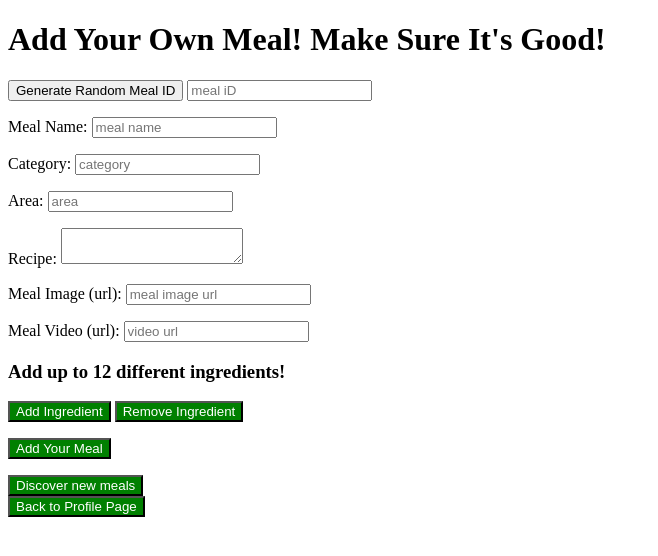
After one commit to DannyEzechukwu/recipe_app, a Flask app: page /create_a_meal in a window 1280 px wide. The commit adds this page. Shown: the top 556 px of the page, without its empty margins (0-658 px from the left). Run offline with Flask 2, Linux system fonts and the light colour scheme; the visitor is signed in with stand-in values (Sample User, id 1); data comes from the database, SQL or seed files in the repository.

Commit message:
Completed Add Meal to database feature in server.py

```diff
--- a/seed_food_database.py
+++ b/seed_food_database.py
@@ -61,7 +61,7 @@ for letter in first_letters:
                     #Return "chef's preference" if measurementis not available
                     measurement = meal_dictionary.get(f'strMeasure{measure_ingredient_number}', "chef's preference")
                     #Create a tuple that contains ingredient name, measurement and meal_id
-                    ingredient_tuple  = (meal_id, meal_dictionary[key], measurement,)
+                    ingredient_tuple  = (meal_id, meal_dictionary[key].title(), measurement,)
                     ingredients.append(ingredient_tuple)
 
                     #Loop through each tuple in ingredients set
--- a/server.py
+++ b/server.py
@@ -87,43 +87,42 @@ def confirm():
 #Route that displays a user's 6 most recent ratings and comments
 @app.route("/user_profile/<int:user_id>")
 def user_profile(user_id):
-    if 'id' in session:
 
-        #Identify user by value of session["id"]
-        user = crud.get_user_by_id(user_id)
+    #Identify user by value of user_id
+    user = crud.get_user_by_id(user_id)
 
-        #Container to hold name of meals rated
-        meals_scored = []
-        #Container to hold rated meal image url
-        rated_meal_images = []
-        #Container to rating scores
-        rating_scores = []
-        #Container to hold comment user maid on meal
-        meal_comments = []
-        #Container to hold  dates and times scores were given
-        rating_and_comment_created_at = []
+    #Container to hold name of meals rated
+    meals_scored = []
+    #Container to hold rated meal image url
+    rated_meal_images = []
+    #Container to rating scores
+    rating_scores = []
+    #Container to hold comment user maid on meal
+    meal_comments = []
+    #Container to hold  dates and times scores were given
+    rating_and_comment_created_at = []
 
-        #List of ratings given by user in the session
-        ratings = crud.get_ratings_by_user_id(user_id)
-        for rating in ratings:
-            rating_scores.append(rating.score)
-            rating_and_comment_created_at.append(rating.created_at)
+    #List of ratings given by user in the session
+    ratings = crud.get_ratings_by_user_id(user_id)
+    for rating in ratings:
+        rating_scores.append(rating.score)
+        rating_and_comment_created_at.append(rating.created_at)
 
-            meal = crud.get_meal_by_id(rating.rating_meal_id)
-            meals_scored.append((meal.meal_name , meal.meal_id))
-            rated_meal_images.append(meal.meal_image_url)
+        meal = crud.get_meal_by_id(rating.rating_meal_id)
+        meals_scored.append((meal.meal_name , meal.meal_id))
+        rated_meal_images.append(meal.meal_image_url)
 
-        comments = crud.get_comments_by_user_id(user_id)
-        for comment in comments:
-            meal_comments.append(comment.comment)
+    comments = crud.get_comments_by_user_id(user_id)
+    for comment in comments:
+        meal_comments.append(comment.comment)
 
-        #Zip lists to get elements in following format
-        #(name_of_meal, score, time_created)
-        meal_scores_comments_and_times = list(zip(meals_scored,
-                                    rated_meal_images,
-                                    rating_scores,
-                                    meal_comments,
-                                    rating_and_comment_created_at ))
+    #Zip lists to get elements in following format
+    #(name_of_meal, score, time_created)
+    meal_scores_comments_and_times = list(zip(meals_scored,
+                                rated_meal_images,
+                                rating_scores,
+                                meal_comments,
+                                rating_and_comment_created_at ))
 
 
     return render_template("user_details_page.html",
@@ -140,17 +139,19 @@ def user_profile(user_id):
 @app.route("/get_a_meal")
 def get_meals():
 
+    user = crud.get_user_by_id(session["id"])
     categories = sorted(crud.get_all_categories())
     areas = sorted(crud.get_all_areas())
 
     ingredients_set = set()
     ingredients = crud.get_all_ingredients()
     for ingredient in ingredients:
-        ingredients_set.add(ingredient.ingredient_name)
+        ingredients_set.add(ingredient.ingredient_name.title())
 
     ingredients_list = sorted(list(ingredients_set))
 
     return render_template("meal_picker.html",
+                    user = user,
                     categories = categories,
                     areas = areas,
                     ingredients = ingredients_list)
@@ -187,7 +188,7 @@ def get_meals_to_display():
             "area":  meal_object.area
         })
 
-
+    #Return josinified output that can be retrieved by fetch call in JS
     return jsonify({"meals" : random.sample(frontend_meals, 16)})
 
 
@@ -223,38 +224,129 @@ def show_meal_details(meal_name, meal_id):
         meal_rating_score_list.append(rating.score)
 
         if meal_rating_score_list:
-            average_score += round(sum(meal_rating_score_list) / len(meal_rating_score_list), 2)
+            average_score = round(sum(meal_rating_score_list) / len(meal_rating_score_list), 2)
+
+    print(average_score)
 
 
-    return render_template("meal_details_page.html", user = user,
+    return render_template("meal_details_page.html",
+                           user = user,
                            meal = meal,
                            meal_ingredients = meal_ingredients,
                            average_score  = average_score,
                            meal_comments_list = meal_comments_list)
+
+#Route to let users create their own meal to add to the database
+#Data is sent to /add_a_meal
+@app.route("/create_a_meal")
+def create_a_meal():
+    user = crud.get_user_by_id(session["id"])
+
+    return render_template("add_a_meal.html",
+                    user = user)
 #----------------------------------------------------------------------
 
 #ADDING DATA TO  DATABASE
 
 #Creating a new rating and add it to the database
 @app.route("/add_rating_and_comment/<meal_name>/<int:meal_id>", methods = ["POST"])
-def add_rating(meal_name, meal_id):
+def add_rating_and_comment(meal_name, meal_id):
 
     #Identify user in the session
     user_id = session["id"]
     #Rating score and comment from web page retrieved from
     score = request.form.get("rating")
-    comment = request.form.get("comment")
+    comment = request.form.get("comment-field")
+
+    #Handle no comment being added
+    if not comment:
+        flash("Please add your thoughts. We'd love to hear form you!")
 
     #Create rating and comment Add both to database
-    new_rating = crud.create_rating(user_id, meal_id, score)
-    new_comment = crud.create_comment(user_id, meal_id, comment)
-    db.session.add(new_rating)
-    db.session.add(new_comment)
-    db.session.commit()
+    else:
+        new_rating = crud.create_rating(user_id, meal_id, score)
+        new_comment = crud.create_comment(user_id, meal_id, comment)
+        db.session.add(new_rating)
+        db.session.add(new_comment)
+        db.session.commit()
 
-    flash("Comment and Rating Added!")
+        flash("Comment and Rating Added!")
 
     return redirect(f"/recipe/{meal_name}/{meal_id}")
+
+
+#Creating a new meal and ingredients and add it to the database
+@app.route("/add_a_meal", methods = ["POST"])
+def add_meal_and_ingredients():
+
+    #Retrieve data from the form in the /create_a_meal route
+    meal_id = int(request.form.get("meal-id"))
+    meal_name = request.form.get("meal-name").title()
+    category = request.form.get("meal-category").title()
+    area = request.form.get("meal-area").title()
+    recipe = request.form.get("meal-recipe")
+    meal_image_url = request.form.get("meal-image")
+    meal_video_url = request.form.get("meal-video")
+
+    #List to hold Ingredient data from form
+    ingredient_tuple_list = []
+
+    #Loop from 1 - 12 since you can only include a max of
+    #12 ingredients
+    for i in range(1, 13):
+        ingredient_name = request.form.get(f"ingredient{i}")
+        ingredient_measure = request.form.get(f"measure{i}")
+        ingredient_image = request.form.get(f"image{i}")
+        ingredient_tuple_list.append((ingredient_name, ingredient_measure, ingredient_image))
+
+    #List comprehension to obtain elements with actual data
+    ingredient_tuple_list_with_data = [element for element in ingredient_tuple_list if element != (None, None, None)]
+
+    #Condition to create meal object and ingredients
+    if not crud.get_meal_by_id(meal_id):
+        new_meal = crud.create_meal(meal_id,
+                    meal_name,
+                    category,
+                    area,
+                    recipe,
+                    meal_image_url,
+                    meal_video_url)
+
+        db.session.add(new_meal)
+        db.session.commit()
+
+        #Loop through tuples in ingredient list data
+        for tuple in ingredient_tuple_list_with_data:
+            #Check to see if the ingredient already exists within database
+            if crud.get_ingredient_by_name(tuple[0]):
+                #If ingredient does exist, use existing name and image to identify ingredient
+                new_ingredient = crud.create_ingredient(meal_id,
+                    crud.get_ingredient_by_name(tuple[0]).ingredient_name,
+                    tuple[1],
+                    crud.get_ingredient_by_name(tuple[0]).ingredient_image_url)
+
+                db.session.add(new_ingredient)
+                db.session.commit()
+
+            #If ingredient does exist, use inputs from form to identify ingredient
+            else:
+                new_ingredient = crud.create_ingredient(meal_id,
+                    tuple [0],
+                    tuple[1],
+                    tuple[2])
+
+                db.session.add(new_ingredient)
+                db.session.commit()
+
+        flash("New Meal Added and Ingredients Added!")
+
+    else:
+        flash("Generate a new meal id!")
+
+
+
+    return redirect("/create_a_meal")
+
 
 
 
--- a/static/css/foodapp_style.css
+++ b/static/css/foodapp_style.css
@@ -1,3 +1,11 @@
+/* All Buttons */
+
+.button{
+  color: white;
+  background-color: green;
+}
+
+
 /* Recipe Page Styles */
 
 div.meal-details-visuals-container {
@@ -24,6 +32,7 @@ div.previous-meal-comments {
   padding: 1em;
 }
 
+/* Get a Meal Page Styles */
 .meal-item {
   width: 16em;
   height: 16em;
--- a/static/js/foodapp.js
+++ b/static/js/foodapp.js
@@ -1,4 +1,5 @@
-// Removes flash message when a user logs in or is unable to log in
+// Removes all flash messages
+
 const removeFlashButton = document.getElementById("removeflash");
 const elementToRemove = document.getElementById("flash");
 
@@ -9,9 +10,9 @@ if (removeFlashButton) {
   })
 }
 
-// Renders meals based on inputs given
+// Renders meals based on inputs given on meal_details_poage
 
-const theMealFormButton = document.querySelector("#submit-form-button");
+const theMealFormButton = document.querySelector("#submit-options-for-meal-button");
 
 if (theMealFormButton){
 
@@ -38,6 +39,7 @@ if (theMealFormButton){
             <p>Category: ${meal.category}</p>
             <p>Area: ${meal.area}</p>
             <img src="${meal.image}" alt="${meal.name}" class="mini-meal" />
+            <br>
             <a href="/recipe/${meal.name}/${meal.id}">
               <button class = "button"> Explore Meal </button>
             </a>
@@ -47,3 +49,75 @@ if (theMealFormButton){
       });
   })
 }
+
+
+// Generate random meal id between 55,000 and 60,000 on
+// add_a_meal page
+const generateMealIdButton = document.getElementById("get-meal-id");
+const mealId = document.getElementById("meal-id");
+
+if (generateMealIdButton){
+  generateMealIdButton.addEventListener("click", (evt) => {
+    evt.preventDefault();
+    mealId.value = randomId = Math.floor(Math.random() * (60000 - 55000) + 55000);
+  })
+}
+
+
+//Include or Remove ingredients for the meal being added on the add_a_meal page
+const ingredientAdderButton = document.getElementById("ingredient-adder");
+const ingredientRemoverButton = document.getElementById('ingredient-remover');
+const addedIngredientsSection = document.getElementById("ingredients");
+// unique identifier for id and name for ingredient elements
+let idIncrementer = 0;
+// incrementer to keep number of ingredients added to no more than 12
+let ingredientsAdded = 0;
+
+if (ingredientAdderButton){
+  ingredientAdderButton.addEventListener("click", (evt) => {
+    evt.preventDefault();
+    if (ingredientsAdded < 12){
+      ingredientsAdded ++;
+      idIncrementer ++;
+      addedIngredientsSection.insertAdjacentHTML("beforeend",
+      `<p>
+          Ingredient${idIncrementer}: <input type="text"  name="ingredient${idIncrementer}" id="ingredient${idIncrementer}" placeholder="ingredient" />
+          Measure:  <input type="text"  name="measure${idIncrementer}" id="measure${idIncrementer}" placeholder="measure" />
+          Ingredient Image (url):  <input type="text" name="image${idIncrementer}" id="image${idIncrementer}" placeholder="ingredient image url" />
+      </p>`
+      )
+    } else{
+      ingredientAdderButton.disabled = true;
+      alert("12 ingredients have been added.")
+    }
+  })
+}
+
+if (ingredientRemoverButton){
+  ingredientRemoverButton.addEventListener("click", (evt) => {
+    evt.preventDefault();
+    if (addedIngredientsSection.childNodes.length > 2){
+      addedIngredientsSection.lastChild.remove();
+    } else{
+      alert("No ingredients to remove");
+    }
+  })
+}
+
+// Add a Meal
+// JS handle submit event on the form to prevent default behavior
+// JS build the object for the new meal that you are going to submit
+/*
+{ category: "beef", area: "America", ingredients: [
+  {name: "food1", quantity: "5 cups"},
+  {name: "food2", quantity: "3 Tbsp"}
+] }
+
+fetch("/create_meal", {}) // set type to POST, and add above object as the body
+
+
+BACKEND
+request.form.get() ^ object as a complete object
+additional processing so that it becomes a meal object with a list of ingredients
+add that object to the database all at once
+*/
--- /dev/null
+++ b/templates/add_a_meal.html
@@ -0,0 +1,59 @@
+{% extends 'base.html' %}
+
+{% block title %}Create A Meal{% endblock %}
+
+{% block body %}
+  <h1>Add Your Own Meal! Make Sure It's Good!</h1>
+
+
+  <form action="add_a_meal" class = "create-meal-form" method = "POST">
+        <p>
+         <button id = "get-meal-id">Generate Random Meal ID</button> <input type="number" id="meal-id" name="meal-id" placeholder="meal iD" required/>
+        </p>
+
+        <p>
+            Meal  Name: <input type="text" id="meal-id"  name="meal-name" placeholder="meal name" required/>
+        </p>
+
+        <p>
+           Category:  <input type="text" id="meal-category" name="meal-category"  placeholder="category" required/>
+        </p>
+
+        <p>
+            Area: <input type="text" id="meal-area" name="meal-area" placeholder = "area" required/>
+        </p>
+
+        <p>
+           Recipe: <textarea id="meal-recipe" name="meal-recipe" required></textarea>
+        </p>
+
+        <p>
+            Meal Image (url): <input type="text" id="meal-image" name="meal-image" placeholder = "meal image url"/>
+
+        </p>
+
+        <p>
+            Meal Video (url): <input type="text" id="meal-video" name="meal-video" placeholder = "video url" />
+        </p>
+
+        <div id="ingredients">
+            <H3> Add up to 12 different ingredients!</H3>
+        </div>
+
+        <button class="button" id="ingredient-adder">Add Ingredient</button>
+        <button class="button" id="ingredient-remover">Remove Ingredient</button>
+
+        <p>
+            <input type = "submit" class="button" value= "Add Your Meal" />
+        </p>
+  </form>
+
+    <form action ="/get_a_meal">
+        <input type = "submit" class="button" value="Discover new meals"/>
+    </form>
+
+    <form action ="/user_profile/{{user.user_id}}">
+        <input type = "submit" class="button" value="Back to Profile Page"/>
+    </form>
+
+{% endblock %}
--- a/templates/user_details_page.html
+++ b/templates/user_details_page.html
@@ -39,4 +39,8 @@
     <input type = "submit" class="button" value="Discover New Meals"/>
 </form>
 
+<form action ="/create_a_meal">
+    <input type = "submit" class="button" value="Create A New Meal"/>
+</form>
+
 {% endblock %}
```
Also changed, not shown: crud.py (+7 -2 lines), templates/meal_details_page.html (+21 -5 lines), templates/meal_picker.html (+12 -2 lines).
